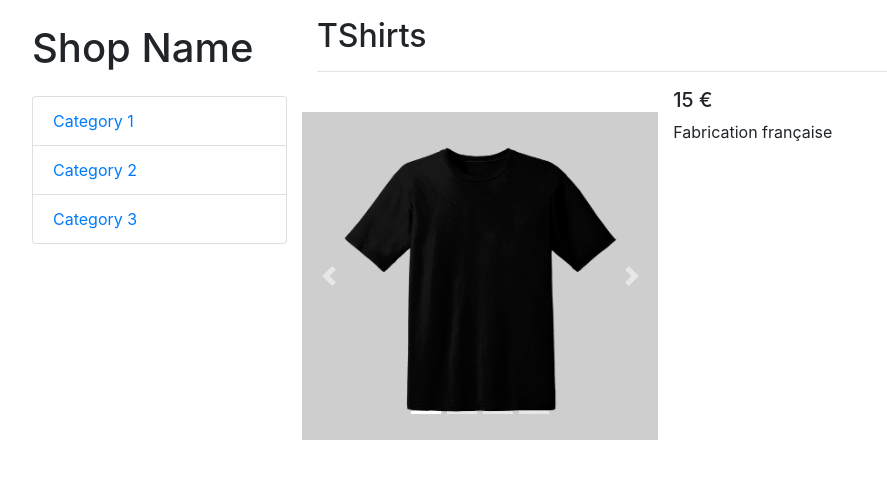
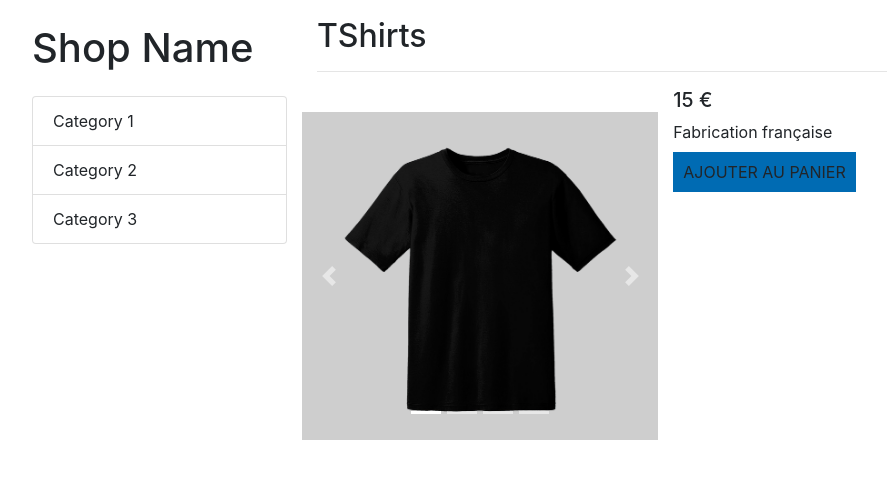
Before and after one commit to Grp11-ProjetPiscine-Polytech-3A/MarketPlace, a CodeIgniter app: page /database/Produits/fiche_produit/1 in a window 1280 px wide. Shown: the part 104-588 px from the top of the page, without its empty margins (53-940 px from the left). Run offline with CodeIgniter, Linux system fonts and the light colour scheme; data comes from the database, SQL or seed files in the repository.

Commit message:
Bouton ajouter au panier sur la fiche produit

```diff
--- a/application/themes/default_layout.php
+++ b/application/themes/default_layout.php
@@ -29,8 +29,10 @@
 
     <body>
         <!-- Navigation -->
+
         <div class="navbar-dark bg-dark top-navbar">
-            <div class="container">
+            <!--TopMenu-->
+            <div id="topMenu" class="container">
                 <div class="row">
                     <div class="col-md-12 right-nav">
 
@@ -61,6 +63,8 @@
                 </div>
 
             </div>
+
+            <!--Menu-->
             <nav class="navbar navbar-expand-lg navbar-dark bg-dark">
 
                 <div class="container">
--- a/application/views/Produits/fiche_produit.php
+++ b/application/views/Produits/fiche_produit.php
@@ -41,7 +41,15 @@
         <div class="col-lg-5 col-md-5 mb-4">
             <h5><?php echo $produit->prixProduitType ?> €</h5>
             <p class="card-text"><?php echo $produit->descriptionProduitType ?></p>
+
+            <a class="add-to-cart" href="<?php echo site_url('Panier/ajouter_panier/' . $produit->idProduitType) ?>">
+                Ajouter au panier
+            </a>
+
         </div>
+
     </div>
 
+
+
 </div>
--- a/assets/css/main.css
+++ b/assets/css/main.css
@@ -109,3 +109,29 @@ img {
 #connexion-menu {
     background: rgba(0,0,0,0.75);;
 }
+
+a{
+    color:inherit;
+    text-decoration: none
+}
+a:link {
+    color:inherit;
+    text-decoration: none
+}
+
+a:hover {
+    color:inherit;
+    text-decoration: none
+}
+.add-to-cart {
+    color: #FFF;
+    background:#006bb3;
+    padding: 10px;
+    text-transform: uppercase;
+    text-align: center;
+}
+
+.add-to-cart:hover {
+    background:#006B87;
+    color:#FFF
+}
```
